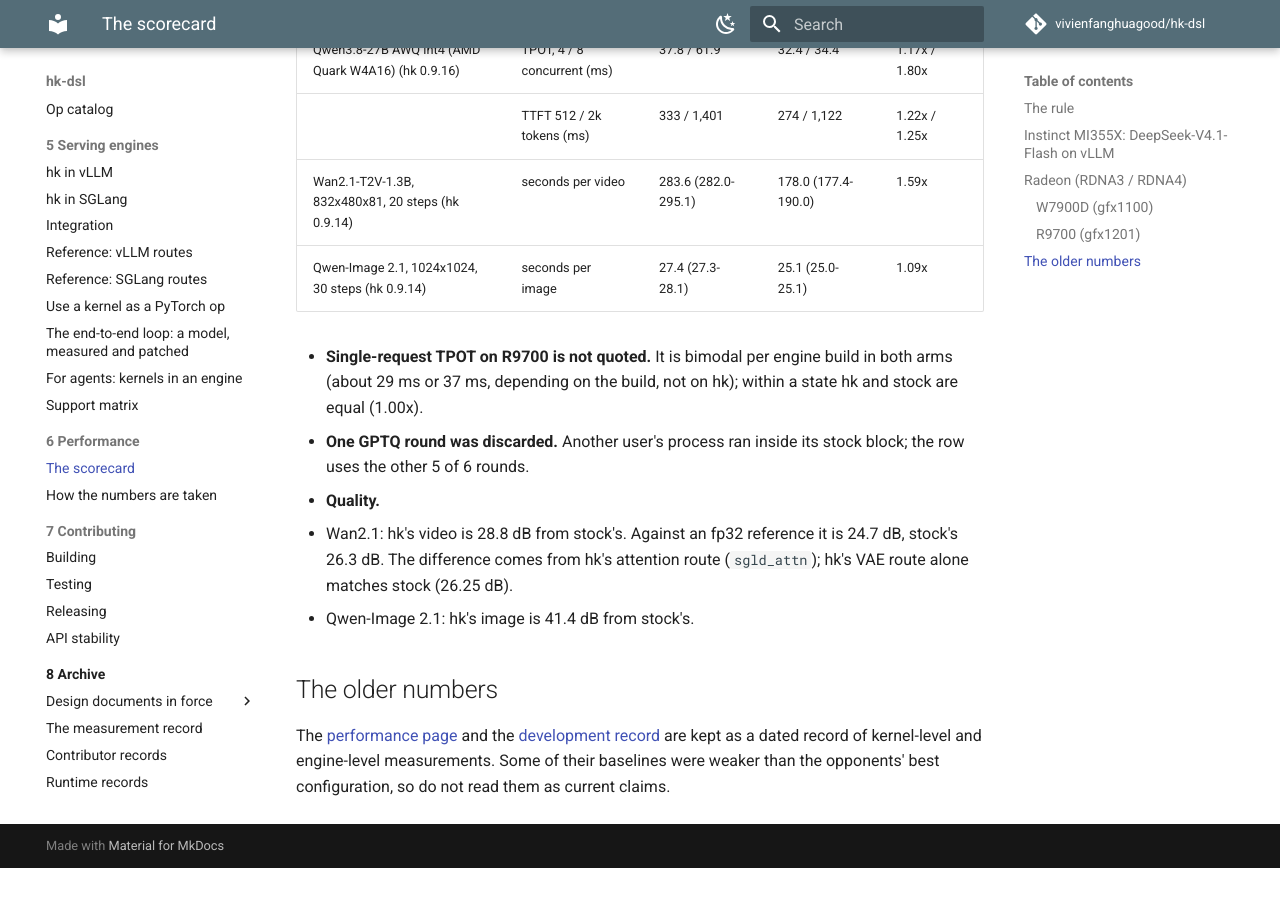
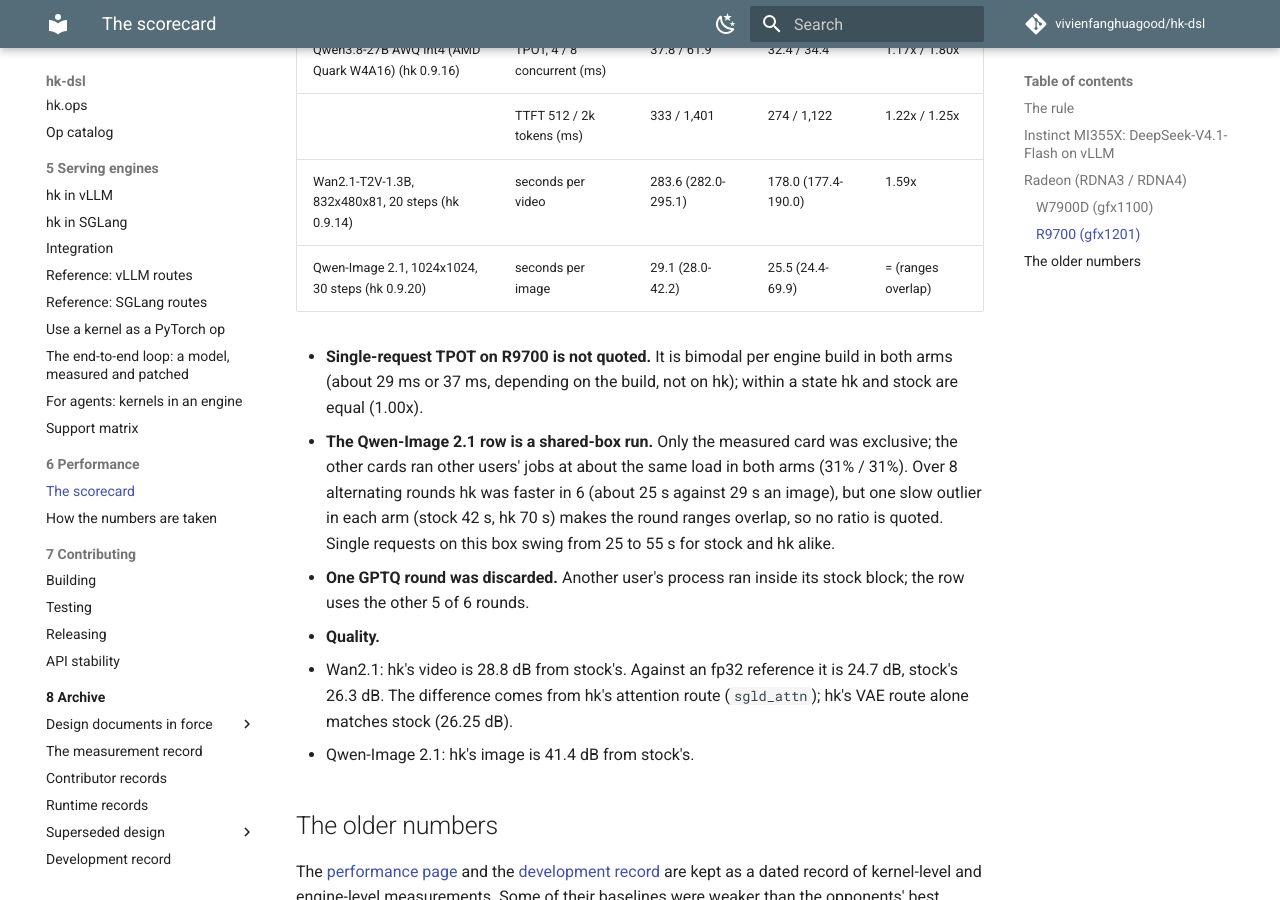
Before and after one commit to vivienfanghuagood/hk-dsl, an MkDocs documentation site: the page built from docs/performance/scorecard.md, in a window 1280 px wide and 900 px high, scrolled down 4983 px. Built offline with MkDocs 1.6.1 and Material for MkDocs 9.7.7, drawn with Linux system fonts in a browser that asks for light colours; comment, search, counter and statistics services are not loaded; before the commit the page ends 5851 px from its top, so only the background shows below that.

Commit message:
scorecard: R9700 Qwen-Image 2.1 row on hk 0.9.20 (shared-box run; ranges overlap, not quoted) (#371)
Stock vs hk-dsl 0.9.20 (released wheel, default routes on gfx1201) on one
R9700 under the scorecard's shared-box method: the measured card exclusive
under its lock, other cards' load balanced across the arms (31% / 31%),
8 alternating rounds in one process, stock fair as on the W7900D row
(MIOpen default, TunableOp 18/18). Medians 29.1 vs 25.5 s an image, hk
faster in 6 of 8 rounds, but one outlier in each arm makes the ranges
overlap, so the row shows '=' instead of a ratio (it replaces the 0.9.14
row's 1.09x).

Co-authored-by: hfang <hfang@localhost>
Co-authored-by: Claude <noreply@anthropic.com>

```diff
--- a/docs/performance/scorecard.md
+++ b/docs/performance/scorecard.md
@@ -130,10 +130,14 @@ vLLM rows: vLLM on ROCm 7.14 (TheRock), torch 2.13. SGLang-Diffusion rows: upstr
 | Qwen3.8-27B AWQ int4 (AMD Quark W4A16) (hk 0.9.16) | TPOT, 4 / 8 concurrent (ms) | 37.8 / 61.9 | 32.4 / 34.4 | 1.17x / 1.80x |
 | | TTFT 512 / 2k tokens (ms) | 333 / 1,401 | 274 / 1,122 | 1.22x / 1.25x |
 | Wan2.1-T2V-1.3B, 832x480x81, 20 steps (hk 0.9.14) | seconds per video | 283.6 (282.0-295.1) | 178.0 (177.4-190.0) | 1.59x |
-| Qwen-Image 2.1, 1024x1024, 30 steps (hk 0.9.14) | seconds per image | 27.4 (27.3-28.1) | 25.1 (25.0-25.1) | 1.09x |
+| Qwen-Image 2.1, 1024x1024, 30 steps (hk 0.9.20) | seconds per image | 29.1 (28.0-42.2) | 25.5 (24.4-69.9) | = (ranges overlap) |
 
 - **Single-request TPOT on R9700 is not quoted.** It is bimodal per engine build in both arms (about 29 ms or 37 ms,
   depending on the build, not on hk); within a state hk and stock are equal (1.00x).
+- **The Qwen-Image 2.1 row is a shared-box run.** Only the measured card was exclusive; the other cards ran other
+  users' jobs at about the same load in both arms (31% / 31%). Over 8 alternating rounds hk was faster in 6 (about 25 s
+  against 29 s an image), but one slow outlier in each arm (stock 42 s, hk 70 s) makes the round ranges overlap, so no
+  ratio is quoted. Single requests on this box swing from 25 to 55 s for stock and hk alike.
 - **One GPTQ round was discarded.** Another user's process ran inside its stock block; the row uses the other 5 of 6
   rounds.
 - **Quality.**
```
